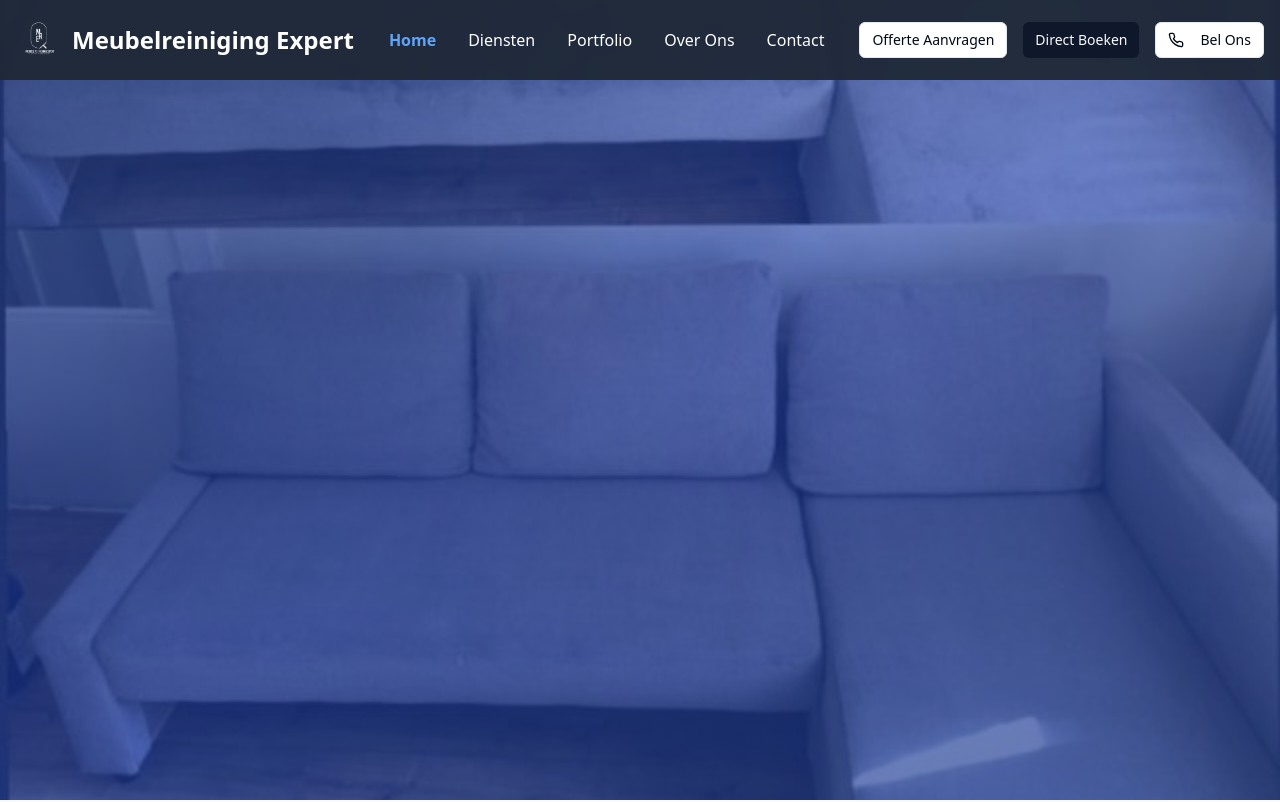
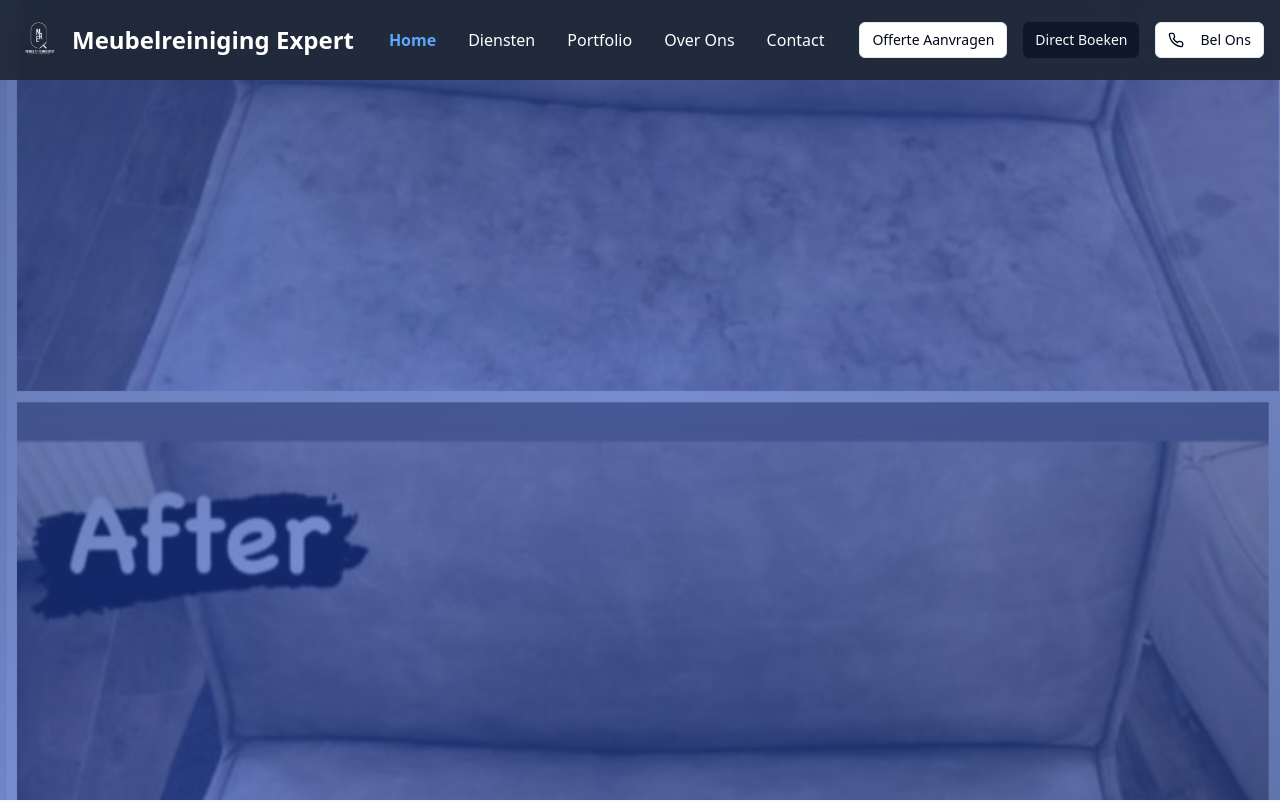
Before and after one commit to yourimarketing/meubelreinigingsexpert, a React (Vite) app: page / in a window 1280 px wide. Shown: the top 802 px of the page. Built offline with nearby package versions, Linux system fonts and the light colour scheme.

Commit message:
Update hero section
Use the provided image for the hero section.

```diff
--- a/src/components/Hero.tsx
+++ b/src/components/Hero.tsx
@@ -7,7 +7,7 @@ const Hero = () => {
       {/* Before/After Image Background */}
       <div className="absolute inset-0 w-full h-full">
         <img
-          src="/lovable-uploads/ab3e48cf-79cb-4276-96e7-601afcc35f6c.png"
+          src="/lovable-uploads/631f88af-c9d4-4d88-be7f-5c5314ec3714.png"
           alt="Before and After meubelreiniging resultaten"
           className="w-full h-full object-cover object-center"
         />
```
Also changed, not shown: public/lovable-uploads/631f88af-c9d4-4d88-be7f-5c5314ec3714.png (added).
